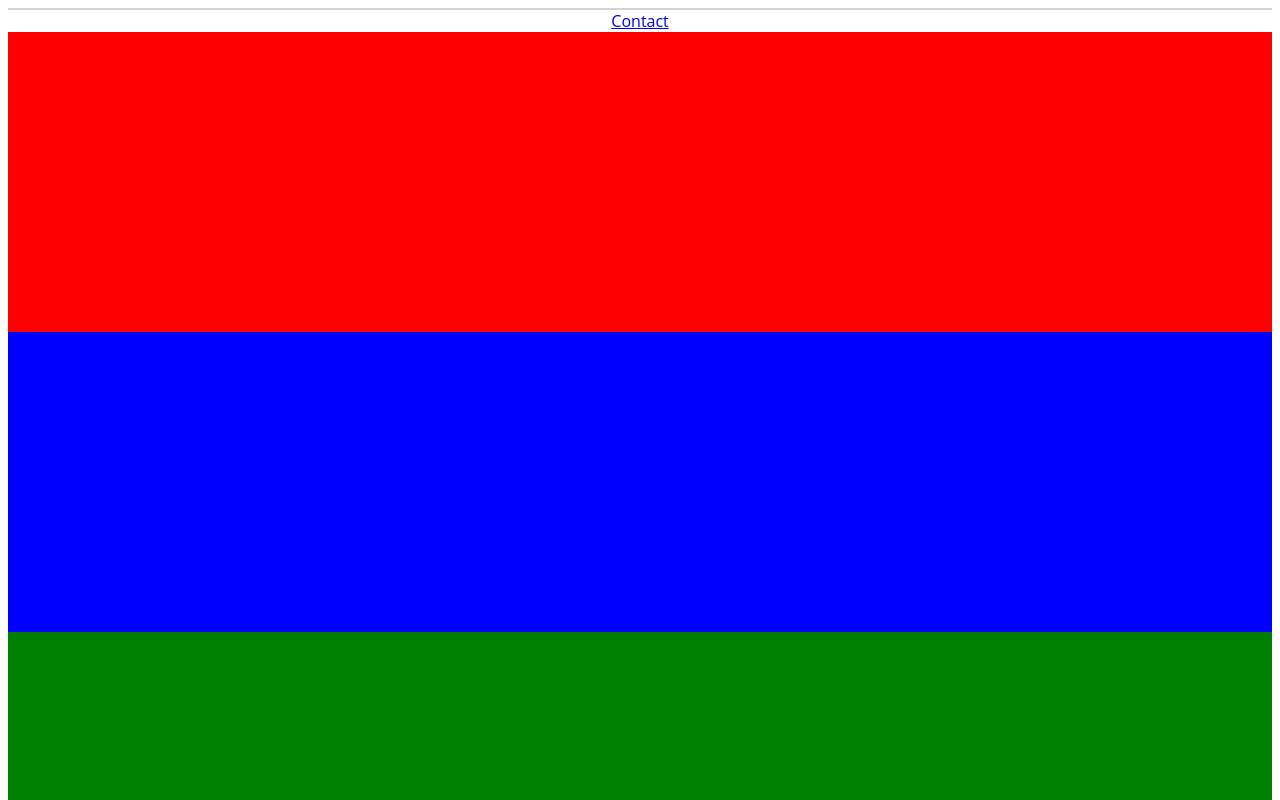
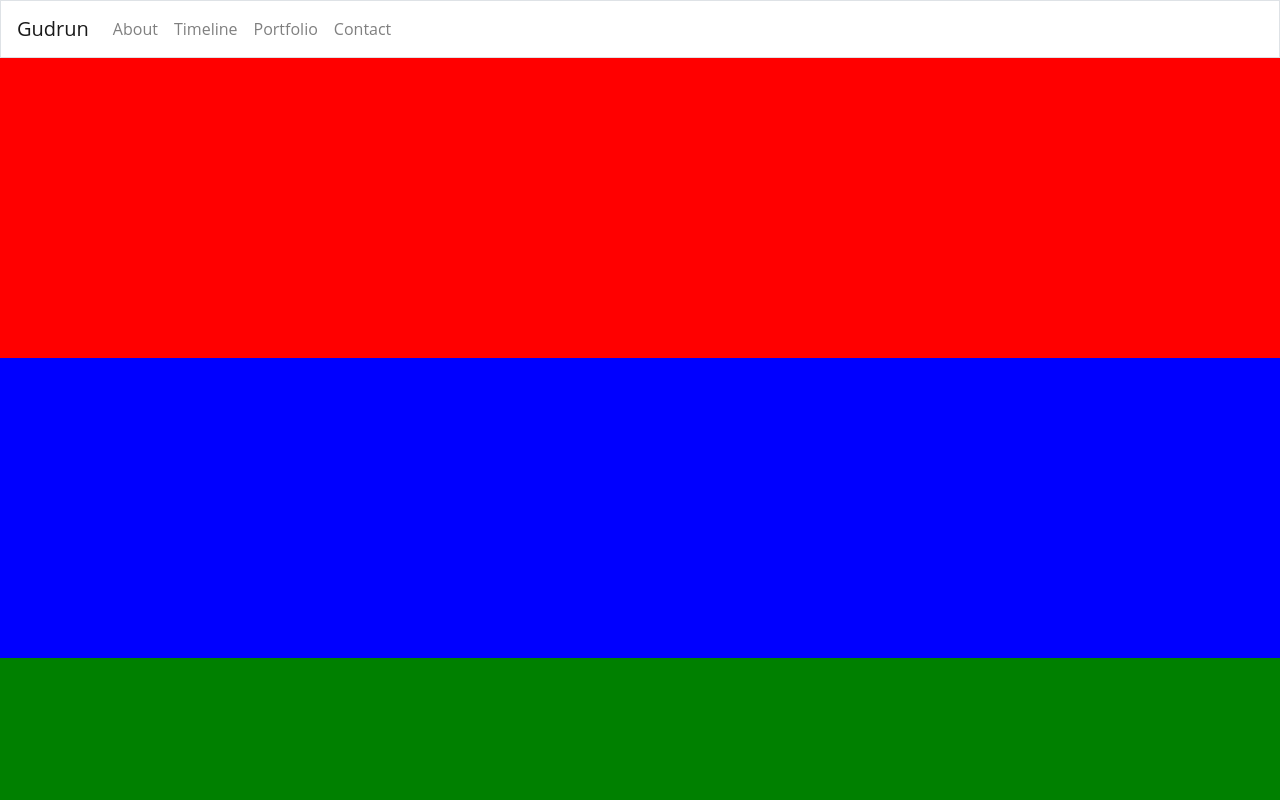
Before and after one commit to gudrunsara/gudrunsara.github.io, a Vue app in the folder portfolio_gso/: page / in a window 1280 px wide. Shown: the top 800 px of the page. Built offline with nearby package versions, Linux system fonts and the light colour scheme.

Commit message:
WIP navigation bar

```diff
--- a/portfolio_gso/package.json
+++ b/portfolio_gso/package.json
@@ -8,6 +8,8 @@
     "lint": "vue-cli-service lint"
   },
   "dependencies": {
+    "bootstrap": "^4.3.1",
+    "bootstrap-vue": "^2.0.4",
     "core-js": "^3.1.2",
     "vue": "^2.6.10"
   },
--- a/portfolio_gso/src/App.vue
+++ b/portfolio_gso/src/App.vue
@@ -2,7 +2,6 @@
   <div id="app">
     <section id="Header" class="">
       <NavBar />
-      <a href="#Contact">Contact</a>
     </section>
     <section id="About" class="big-and-red"></section>
     <section id="Timeline" class="big-and-blue"></section>
--- a/portfolio_gso/src/components/NavBar.vue
+++ b/portfolio_gso/src/components/NavBar.vue
@@ -1,6 +1,14 @@
 <template>
   <div class="border">
-
+    <b-navbar>
+      <b-navbar-brand href="#About"> Gudrun </b-navbar-brand>
+      <b-navbar-nav>
+        <b-nav-item href="#About">About</b-nav-item>
+        <b-nav-item href="#Timeline">Timeline</b-nav-item>
+        <b-nav-item href="#Portfolio">Portfolio</b-nav-item>
+        <b-nav-item href="#Contact">Contact</b-nav-item>
+      </b-navbar-nav>
+    </b-navbar>
   </div>
 </template>
 
--- a/portfolio_gso/src/main.js
+++ b/portfolio_gso/src/main.js
@@ -1,5 +1,10 @@
 import Vue from "vue";
 import App from "./App.vue";
+import BootstrapVue from 'bootstrap-vue';
+import 'bootstrap/dist/css/bootstrap.css';
+import 'bootstrap-vue/dist/bootstrap-vue.css';
+
+Vue.use(BootstrapVue);
 
 Vue.config.productionTip = false;
 
```
Also changed, not shown: 1 other file (tests, documents, lock files or other folders).
